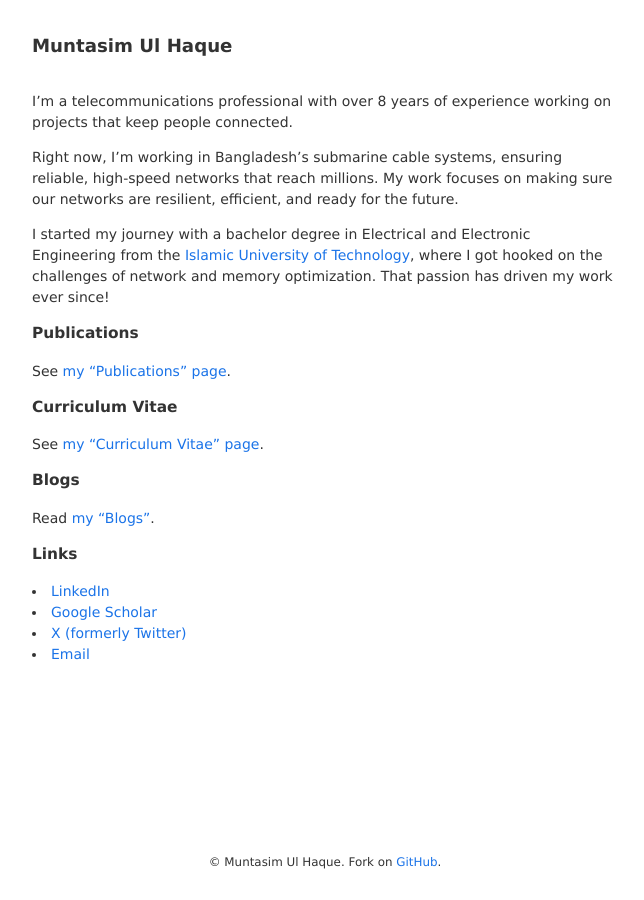
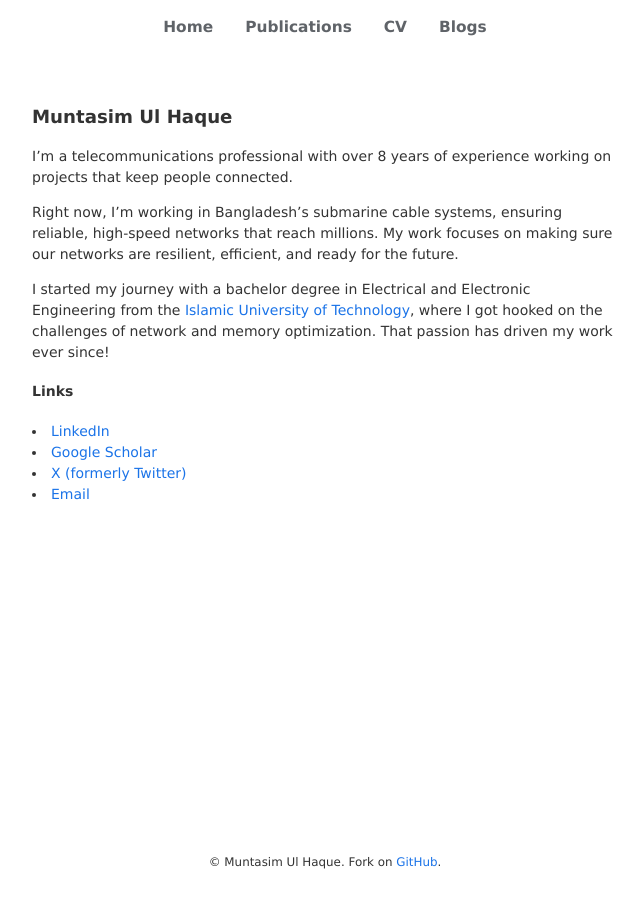
Before and after one commit to muntasimulhaque/muntasimulhaque.github.io, a Jekyll site: the page built from index.md, in a window 1280 px wide. Shown: the whole page, without its empty margins (315-959 px from the left). Built offline with Jekyll 4.4.1, drawn with Linux system fonts in a browser that asks for light colours; our own code applies the rules of GitHub Pages for plain Markdown files.

Commit message:
back to the better

```diff
--- a/_layouts/default.html
+++ b/_layouts/default.html
@@ -1,35 +1,41 @@
 <!DOCTYPE html>
-<html lang="en" dir="ltr">
+<html lang="en">
 <head>
     <meta charset="UTF-8">
     <meta name="viewport" content="width=device-width, initial-scale=1.0">
-    <meta name="description" content="Personal site of Muntasim Ul Haque">
-    <meta name="robots" content="index, follow">
-    <meta name="google-site-verification" content="UYjXZMa9J9gswoWCA2s4Y6R7bYg0VSPBKLaUyXrQwEg">
-
+    <meta name="description" content="Personal site of Muntasim Ul Haque.">
+	<meta name="robots" content="index, follow">
+	<meta name="google-site-verification" content="UYjXZMa9J9gswoWCA2s4Y6R7bYg0VSPBKLaUyXrQwEg" />
     <title>{% if page.title and page.title != site.title %}{{ page.title }} | {% endif %}{{ site.title }}</title>
-
-    <link rel="stylesheet" href="{{ '/assets/css/main.css' | relative_url }}" media="all">
-    <link rel="preload" href="{{ '/assets/css/main.css' | relative_url }}" as="style">
+    <link rel="stylesheet" href="{{ '/assets/css/main.css' | relative_url }}">
 </head>
 <body>
+    <header>
+        <div class="menu-toggle" id="menu-toggle">&#9776;</div>
+        <nav id="main-nav">
+            <ul>
+                <li><a href="{{ '/' | relative_url }}">Home</a></li>
+                <li><a href="{{ '/publications' | relative_url }}">Publications</a></li>
+                <li><a href="{{ '/cv' | relative_url }}">CV</a></li>
+                <li><a href="{{ '/blog' | relative_url }}">Blogs</a></li>
+            </ul>
+        </nav>
+    </header>
+
     <main>
-        {% if page.url == '/' %}
-        <h1 class="site-title">Muntasim Ul Haque</h1>
-        {% else %}
-        <h1 class="site-title">
-            <a href="{{ '/' | relative_url }}" aria-label="Go back to home page">
-                ← Home
-            </a>
-        </h1>
-        {% endif %}
         <article>
             {{ content }}
         </article>
     </main>
 
     <footer>
-        <p>© Muntasim Ul Haque. Fork on <a href="https://github.com/muntasimulhaque/muntasimulhaque.github.io" target="_blank" rel="noopener noreferrer">GitHub</a>.</p>
+        <p>© Muntasim Ul Haque. Fork on <a href="https://github.com/muntasimulhaque/muntasimulhaque.github.io" target="_blank">GitHub</a>.</p>
     </footer>
+
+    <script>
+        document.getElementById('menu-toggle').addEventListener('click', function() {
+            document.getElementById('main-nav').classList.toggle('active');
+        });
+    </script>
 </body>
 </html>
--- a/assets/css/main.css
+++ b/assets/css/main.css
@@ -5,12 +5,13 @@
     --link-color: #1a73e8;
     --visited-link-color: #673ab7;
     --selection-color: #DFEAFB;
+    --navigation-menu-color: #5f6368;  /* New variable for navigation menu color */
     --max-content-width: 650px;
-    --font-family: Verdana, Geneva, sans-serif;
 }
 
+/* Global styles */
 body {
-    font-family: var(--font-family);
+    font-family: Verdana, Geneva, sans-serif;
     line-height: 1.5;
     color: var(--text-color);
     background-color: var(--background-color);
@@ -33,42 +34,48 @@ main {
     box-sizing: border-box;
 }
 
-/* Consistent heading styles */
+/* Headings - Use Verdana with reduced sizes */
 h1, h2, h3, h4, h5, h6 {
-    font-family: var(--font-family);
-    color: var(--primary-color);
-    margin-top: 0;
+    font-family: Verdana, Geneva, sans-serif;
 }
 
-h1 { font-size: 1.3em; }
-h2 { font-size: 1.2em; }
-h3 { font-size: 1.1em; }
-h4 { font-size: 1em; }
-h5, h6 { font-size: 0.9em; }
+h1 {
+    font-size: 1.3em;
+    color: var(--primary-color);
+}
 
-/* Remove default list indentation */
+h2 {
+    font-size: 1.2em;
+}
+
+h3 {
+    font-size: 1.1em;
+}
+
+h4 {
+    font-size: 1em;
+}
+
+h5, h6 {
+    font-size: 0.9em;
+}
+
+/* Bullet List Styles - Remove Indentation */
 ul, ol {
     padding-left: 0;
     list-style-position: inside;
 }
 
-/* Site Title Styles */
-.site-title {
-    text-align: left;
-    margin-bottom: 2rem;
+/* Header and navigation */
+header {
+    font-family: Verdana, Geneva, sans-serif;
+    padding: 1rem;
+    margin-bottom: 1rem;
+    position: relative;
+    width: 100%;
+    box-sizing: border-box;
 }
 
-.site-title a {
-    color: var(--primary-color);
-    text-decoration: none;
-}
-
-.site-title a:hover {
-    text-decoration: none; /* Remove underline on hover for home link */
-    color: var(--link-color); /* Keep color change */
-}
-
-/* Link Styles */
 a {
     color: var(--link-color);
     text-decoration: none;
@@ -76,18 +83,55 @@ a {
 
 a:hover {
     color: var(--link-color);
-    text-decoration: underline; /* Keep underline for other links */
+    text-decoration: underline;
 }
 
 a:visited {
     color: var(--visited-link-color);
+    text-decoration: none;
 }
 
 ::selection {
     background-color: var(--selection-color);
 }
 
-/* Blog-related Styles */
+.menu-toggle {
+    display: none;
+    font-size: 1.4rem;
+    cursor: pointer;
+}
+
+nav ul {
+    list-style-type: none;
+    padding: 0;
+    margin: 0;
+    display: flex;
+    justify-content: center;
+}
+
+nav li {
+    margin: 0 1rem;
+}
+
+nav a {
+    font-family: Verdana, Geneva, sans-serif;
+    color: var(--navigation-menu-color);
+    font-weight: bold;
+    text-decoration: none;
+    font-size: 1.10em;
+}
+
+nav a:visited {
+    color: var(--navigation-menu-color);
+    text-decoration: none;
+}
+
+nav a:hover {
+    color: var(--link-color);
+    text-decoration: none;
+}
+
+/* Blog list styles */
 .blog-list {
     margin-top: 2rem;
 }
@@ -122,6 +166,26 @@ a:visited {
     margin-top: 0.1rem;
 }
 
+/* Blog post styles */
+.blog-post h1 {
+    font-size: 1.2em;
+    color: var(--primary-color);
+    margin-top: 0;
+    margin-bottom: 0.5rem;
+}
+
+.blog-post {
+    max-width: var(--max-content-width);
+}
+
+.blog-post .blog-date {
+    display: block;
+    font-size: 0.75em;
+    color: var(--text-color);
+    margin-top: 0.2rem;
+    margin-bottom: 1rem;
+}
+
 .blog-content {
     margin-top: 2rem;
 }
@@ -131,9 +195,21 @@ a:visited {
     height: auto;
 }
 
-/* Footer Styles */
+/* Main content */
+article {
+    flex: 1;
+    max-width: var(--max-content-width);
+    width: 100%;
+    box-sizing: border-box;
+}
+
+article h1 {
+    color: var(--primary-color);
+    margin-top: 0;
+}
+
 footer {
-    font-family: var(--font-family);
+    font-family: Verdana, Geneva, sans-serif;
     text-align: center;
     padding: 1rem;
     color: var(--text-color);
@@ -143,8 +219,8 @@ footer {
     box-sizing: border-box;
 }
 
-/* Responsive Design */
-@media screen and (max-width: 768px) {
+/* Responsive design */
+@media (max-width: 768px) {
     body {
         font-size: 14px;
     }
@@ -153,4 +229,50 @@ footer {
         padding: 1rem;
         width: 100%;
     }
+
+    .menu-toggle {
+        display: block;
+    }
+
+    nav {
+        display: none;
+        position: absolute;
+        top: 100%;
+        left: 0;
+        right: 0;
+        background-color: #ffffff;
+        box-shadow: 0 2px 5px rgba(0,0,0,0.1);
+        width: 100%;
+    }
+
+    nav.active {
+        display: block;
+    }
+
+    nav ul {
+        flex-direction: column;
+        width: 100%;
+    }
+
+    nav li {
+        margin: 0;
+        width: 100%;
+    }
+
+    nav a {
+        font-family: Verdana, Geneva, sans-serif;
+        display: block;
+        color: var(--navigation-menu-color);
+        padding: 0.5rem 1rem;
+        text-decoration: none;
+        font-size: 1.10em;
+    }
+
+    nav a:hover {
+        font-family: Verdana, Geneva, sans-serif;
+        display: block;
+        color: var(--link-color);
+        padding: 0.5rem 1rem;
+        text-decoration: none;
+    }
 }
--- a/index.md
+++ b/index.md
@@ -2,25 +2,15 @@
 layout: default
 ---
 
-I'm a telecommunications professional with over 8 years of experience working on projects that keep people connected.
+# Muntasim Ul Haque
 
-Right now, I'm working in Bangladesh's submarine cable systems, ensuring reliable, high-speed networks that reach millions. My work focuses on making sure our networks are resilient, efficient, and ready for the future.
+I’m a telecommunications professional with over 8 years of experience working on projects that keep people connected.
+
+Right now, I’m working in Bangladesh’s submarine cable systems, ensuring reliable, high-speed networks that reach millions. My work focuses on making sure our networks are resilient, efficient, and ready for the future.
 
 I started my journey with a bachelor degree in Electrical and Electronic Engineering from the [Islamic University of Technology](https://www.iutoic-dhaka.edu/){:target="_blank"}, where I got hooked on the challenges of network and memory optimization. That passion has driven my work ever since!
 
-### Publications
-
-See [my "Publications" page](/publications/).
-
-### Curriculum Vitae
-
-See [my "Curriculum Vitae" page](/cv/).
-
-### Blogs
-
-Read [my "Blogs"](/blog/).
-
-### Links
+#### Links
 
 - [LinkedIn](https://www.linkedin.com/in/muntasimulhaque/){:target="_blank"}
 - [Google Scholar](https://scholar.google.com/citations?hl=en&user=qsD8a0MAAAAJ&view_op=list_works&sortby=pubdate){:target="_blank"}
```
